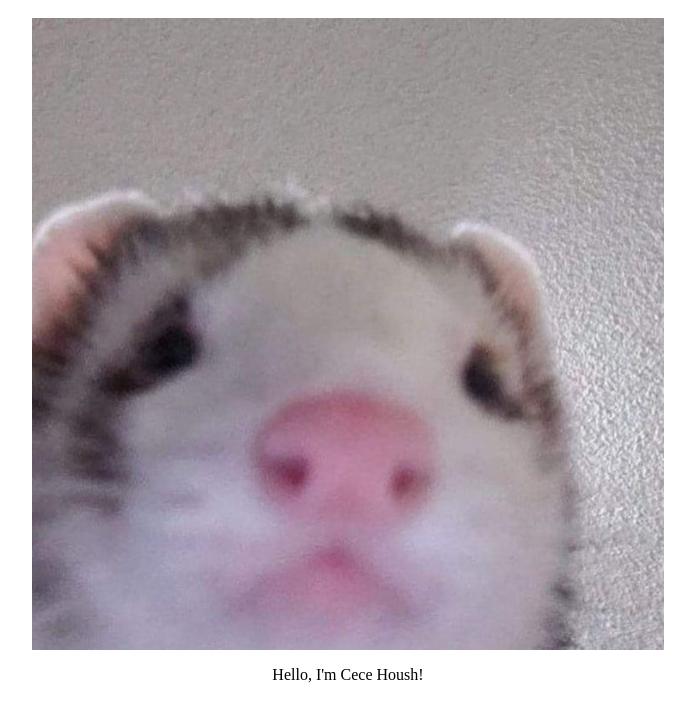
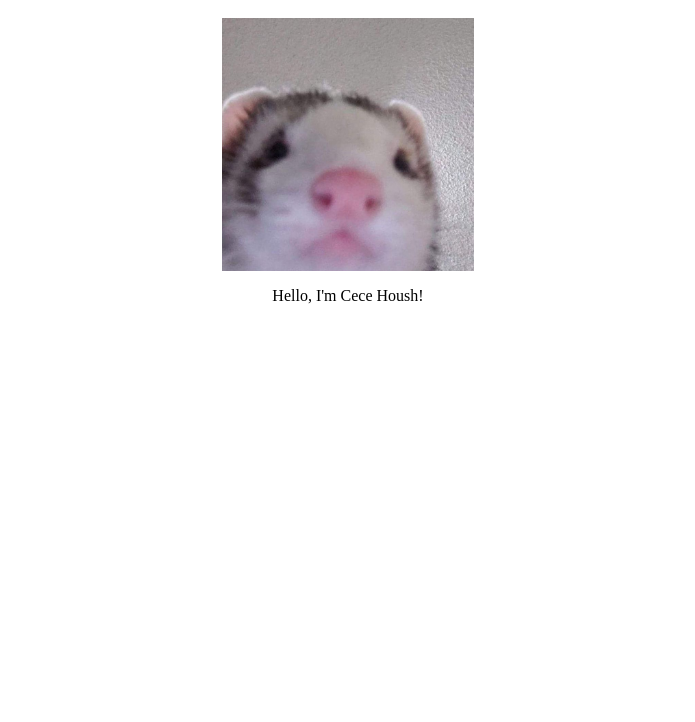
Before and after one commit to cecehoush/choush, a plain HTML site: page index.html in a window 1280 px wide. Shown: the part 48-770 px from the top of the page, without its empty margins (292-987 px from the left). Drawn offline with Linux system fonts and the light colour scheme.

Commit message:
new size

```diff
--- a/index.html
+++ b/index.html
@@ -8,7 +8,7 @@
     <!-- Replace the lines in this body with your content. -->
     <div style="text-align: center;">
       <h1>CS Web page Project</h1>
-      <img src="ceec.JPG" style="width: 50%;">
+      <img src="ceec.JPG" style="width: 20%;">
       <p>Hello, I'm Cece Housh!</p>
     </div>
     <!-- <p><a href="secondpage.html">More</a></p> -->
```
